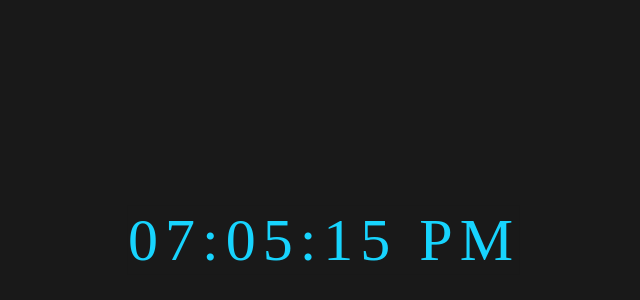
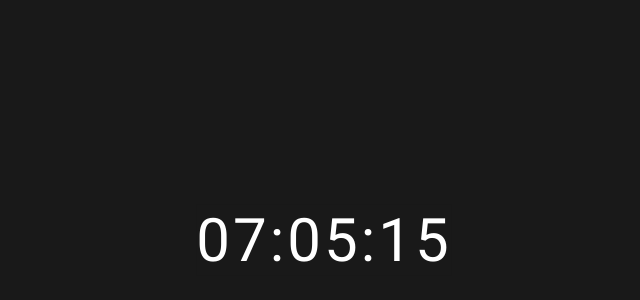
Before and after one commit to ThomasJPrice/notion-clock-widget, a plain HTML site: page index.html in a window 1280 px wide. Shown: the part 160-460 px from the top of the page, without its empty margins (316-956 px from the left). Drawn offline with Linux system fonts and the light colour scheme.

Commit message:
Clock done

```diff
--- a/index.js
+++ b/index.js
@@ -18,7 +18,7 @@ function showTime(){
     m = (m < 10) ? "0" + m : m;
     s = (s < 10) ? "0" + s : s;
 
-    var time = h + ":" + m + ":" + s + " " + session;
+    var time = h + ":" + m + ":" + s + " ";
     document.getElementById("clock").innerText = time;
     document.getElementById("clock").textContent = time;
 
--- a/style.css
+++ b/style.css
@@ -1,3 +1,5 @@
+@import url('https://fonts.googleapis.com/css2?family=Montserrat:wght@300;400;500&family=Roboto:wght@300;400;500&display=swap');
+
 * {
     background-color: #191919;
 }
@@ -7,10 +9,11 @@
     top: 50%;
     left: 50%;
     transform: translateX(-50%) translateY(-50%);
-    color: #17D4FE;
+    color: #fff;
     font-size: 60px;
-    font-family: Orbitron;
-    letter-spacing: 7px;
+    /* font-family: 'Montserrat', sans-serif; */
+    font-family: 'Roboto', sans-serif;
+    letter-spacing: 3px;
 
 
 
```
